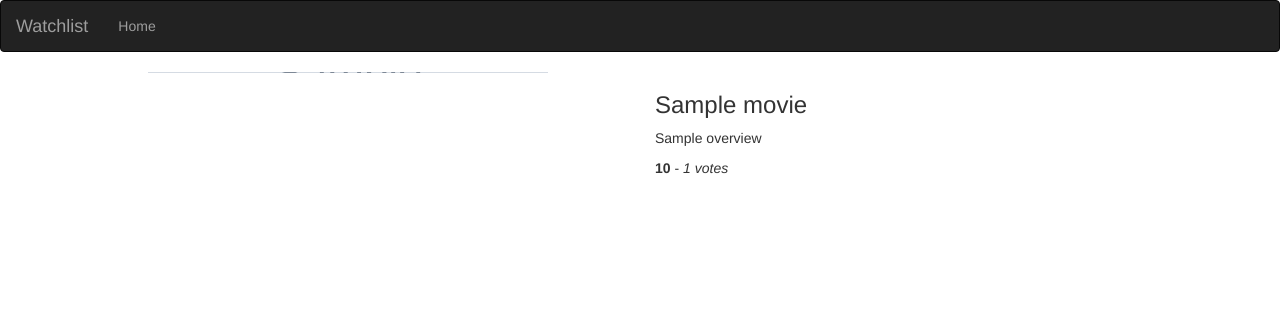
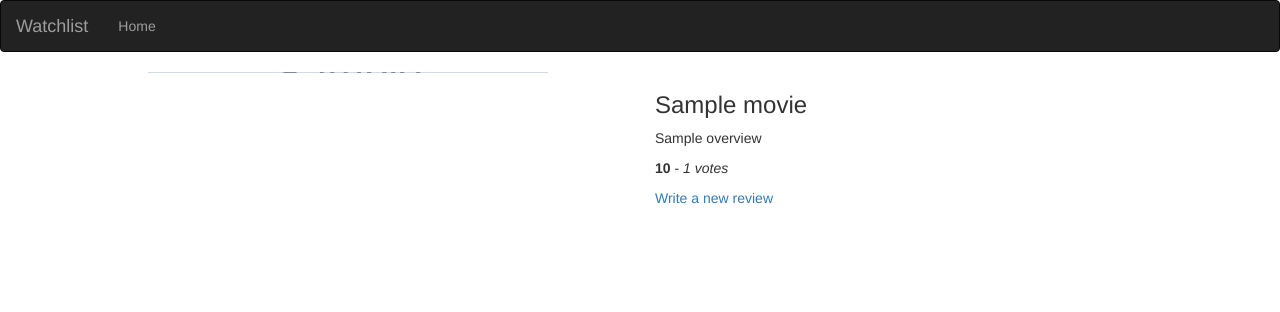
Before and after one commit to tw8130/WATCH-LIST, a Flask app: template app/templates/movie.html in a window 1280 px wide. Shown: the top 312 px of the page. Run offline with Flask 2, Linux system fonts and the light colour scheme; the template is opened without the code that fills it: most values are stand-ins (such as "Sample title", 1, 10 or a date in 2020); grey boxes marked "Sample" are stand-in pictures; parts of the project's set-up code (start-up, migrations or seed data) failed here and were passed over; some libraries are stand-ins or nearby versions.

Commit message:
update the movie details column by adding link to a review page using the anchor tag

```diff
--- a/app/templates/movie.html
+++ b/app/templates/movie.html
@@ -24,6 +24,7 @@
 
                 <p class="overview"> {{ movie.overview }}</p>
                 <p class="ratings"> <b> {{ movie.vote_average }}</b> - <i>{{ movie.vote_count}} votes </i> </p>
+                <a class="ratings" href="/movie/review/new/{{movie.id}}"> Write a new review</a>
 
 
             </div>
```
